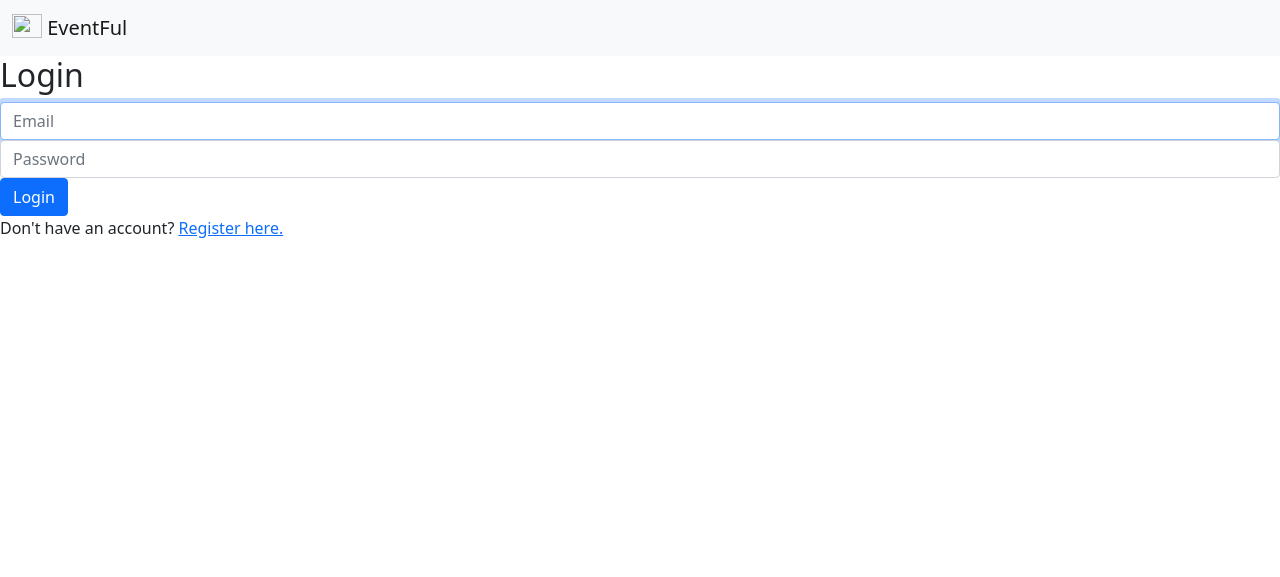
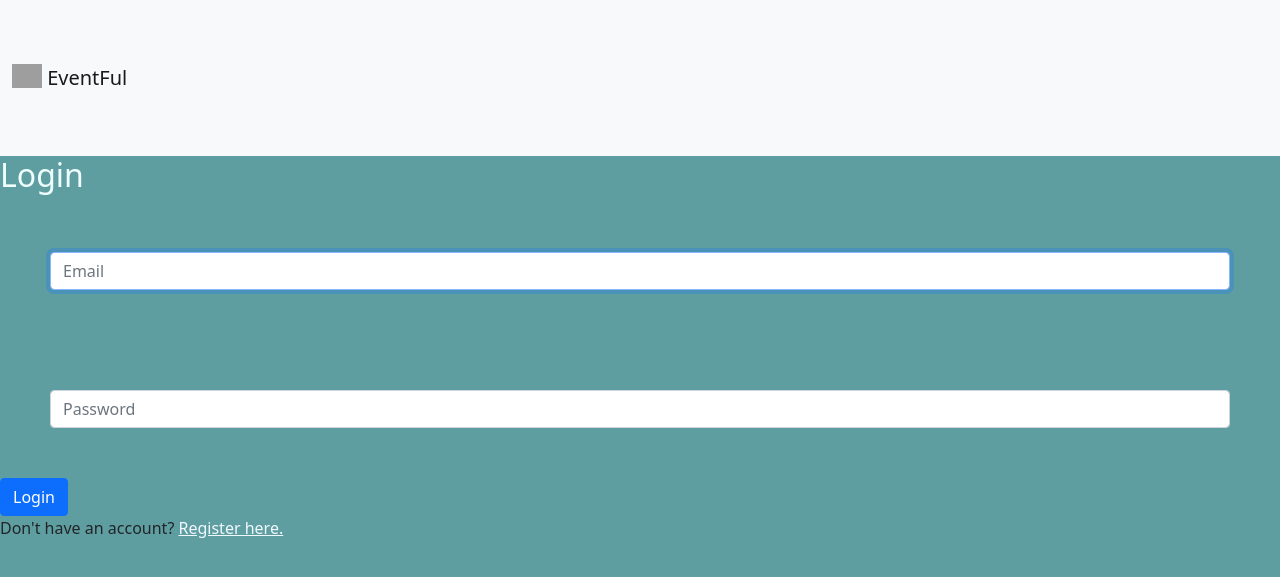
Before and after one commit to Xibrin/eventful-group-8, a Django app: page /login in a window 1280 px wide. Shown: the top 577 px of the page. Run offline with Django 3.2, Linux system fonts and the light colour scheme; grey boxes are pictures that could not be loaded.

Commit message:
added css sheets

```diff
--- /dev/null
+++ b/eventPlanner/scheduler/static/scheduler/login.css
@@ -0,0 +1,15 @@
+body {
+    background-color: cadetblue;
+}
+a {
+    color: aliceblue;
+}
+
+div {
+    padding: 50px;
+}
+
+h2 {
+    color: azure;
+    size: 100px;
+}
--- a/eventPlanner/scheduler/templates/scheduler/layout.html
+++ b/eventPlanner/scheduler/templates/scheduler/layout.html
@@ -15,7 +15,7 @@
     <nav class="navbar navbar-light bg-light">
         <div class="container-fluid">
             <a class="navbar-brand" href="{% url 'user' %}">
-                <img src="" alt="" width="30" height="24" class="d-inline-block align-text-top">
+                <img src="#" alt="" width="30" height="24" class="d-inline-block align-text-top">
                 EventFul
             </a>
             {% if navItems %}
--- a/eventPlanner/scheduler/templates/scheduler/login.html
+++ b/eventPlanner/scheduler/templates/scheduler/login.html
@@ -1,5 +1,10 @@
 {% extends 'scheduler/layout.html' %}
 {% load static %}
+
+{% block static %}
+    <link rel="stylesheet" type="text/css" href="{% static 'scheduler/login.css' %}">
+{% endblock %}
+
 
 {% block title %} Login {% endblock %}
 
```
Also changed, not shown: eventPlanner/db.sqlite3, eventPlanner/scheduler/static/scheduler/events.css (added), eventPlanner/scheduler/static/scheduler/layout.css (added), eventPlanner/scheduler/static/scheduler/register.css (added), eventPlanner/scheduler/static/scheduler/user.css (added).
